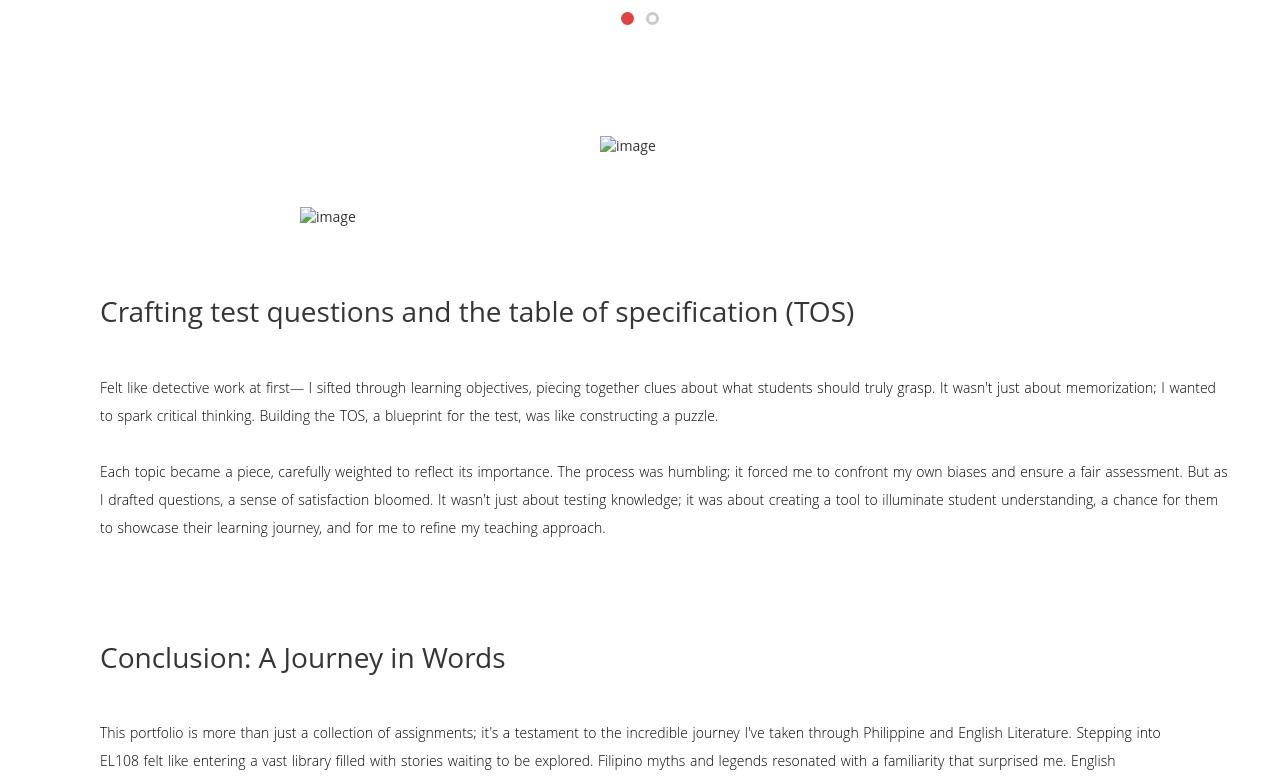
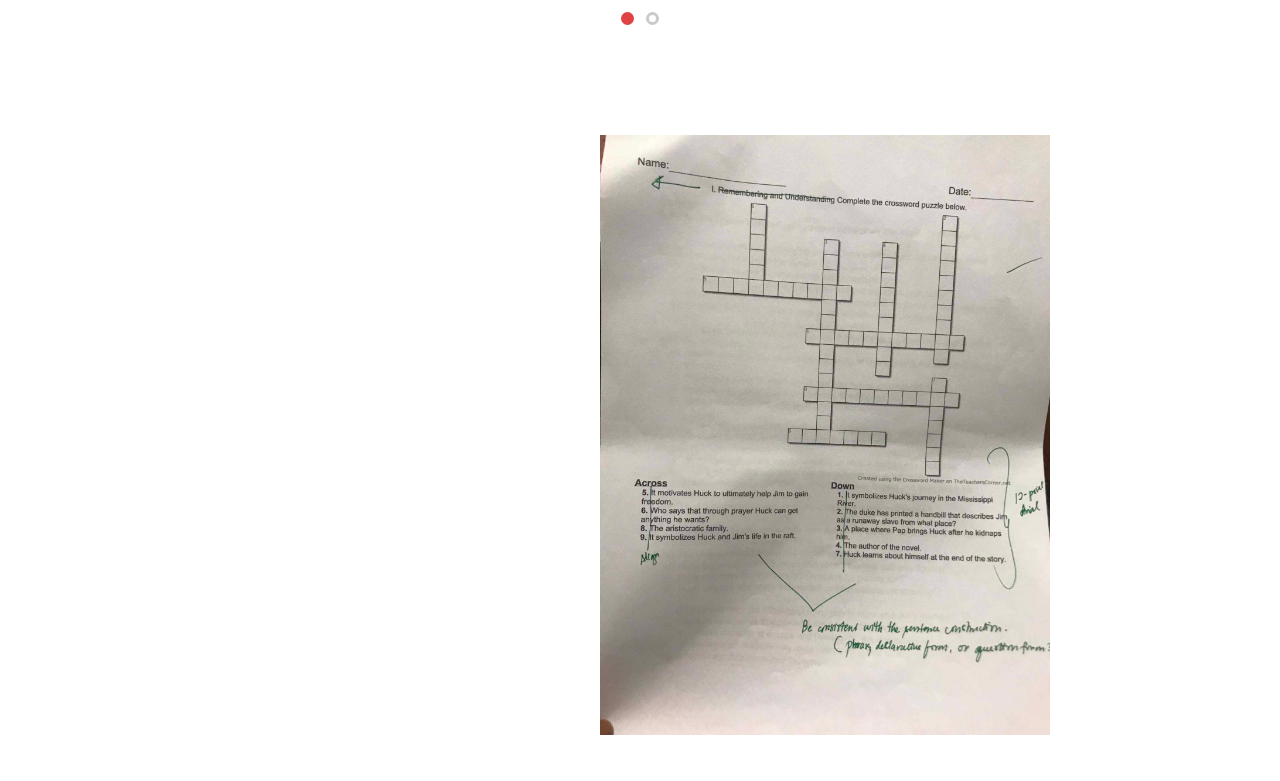
Before and after one commit to Recursion3122/KennethPort, a plain HTML site: page index.html in a window 1280 px wide. Shown: the part 6360-7141 px from the top of the page. Drawn offline with nearby package versions, Linux system fonts and the light colour scheme; files that its build step writes are made by us from their sources; the site is published under a folder, as on GitHub Pages, so addresses that start at the root find nothing.

Commit message:
index.html

```diff
--- a/index.html
+++ b/index.html
@@ -429,8 +429,8 @@
 
 	    <section>
           <div class="roww">
-            <div class="ahem"> <img src="/img/hahay.jpg" alt="image" style="height: 600px; margin-left: 300px;"></div>
-            <div class="ahem"> <img src="/img/hahays.jpg" alt="image" style="height: 600px;"></div>
+            <div class="ahem"> <img src="img/hahay.jpg" alt="image" style="height: 600px; margin-left: 300px;"></div>
+            <div class="ahem"> <img src="img/hahays.jpg" alt="image" style="height: 600px;"></div>
           </div>
           <h1 style="margin-left: 100px;">Crafting test questions and the table of specification (TOS)<br></h1>
 
```
